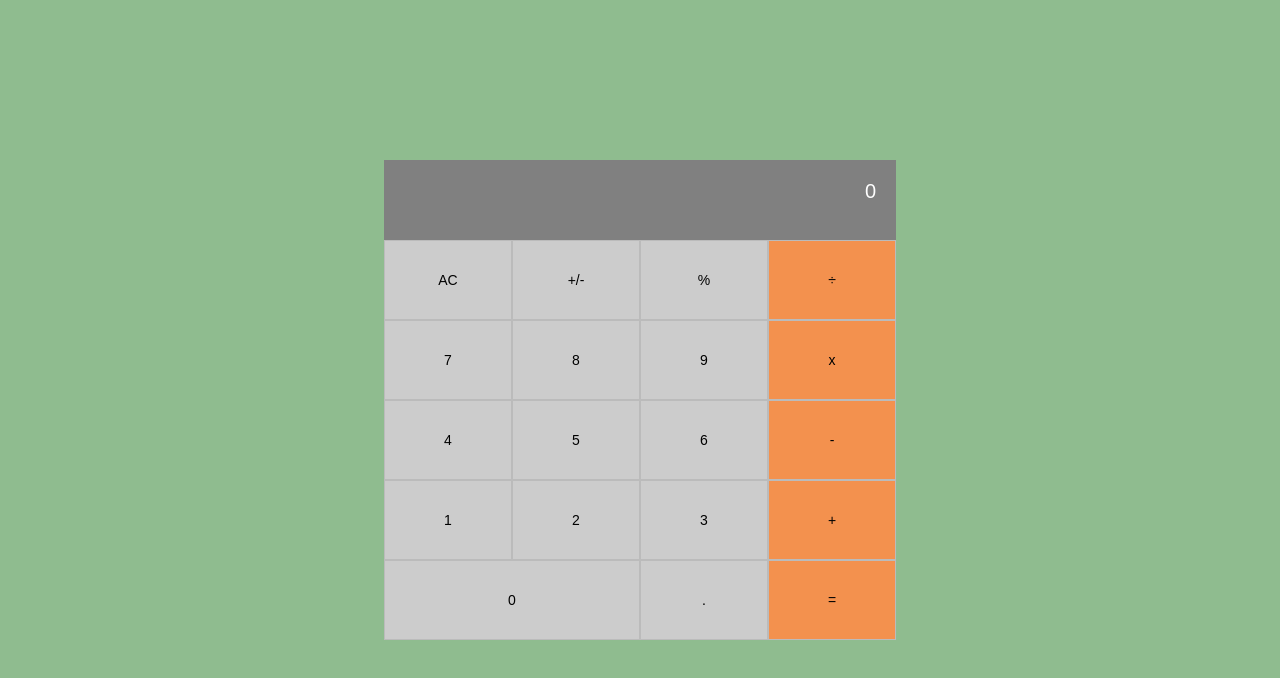
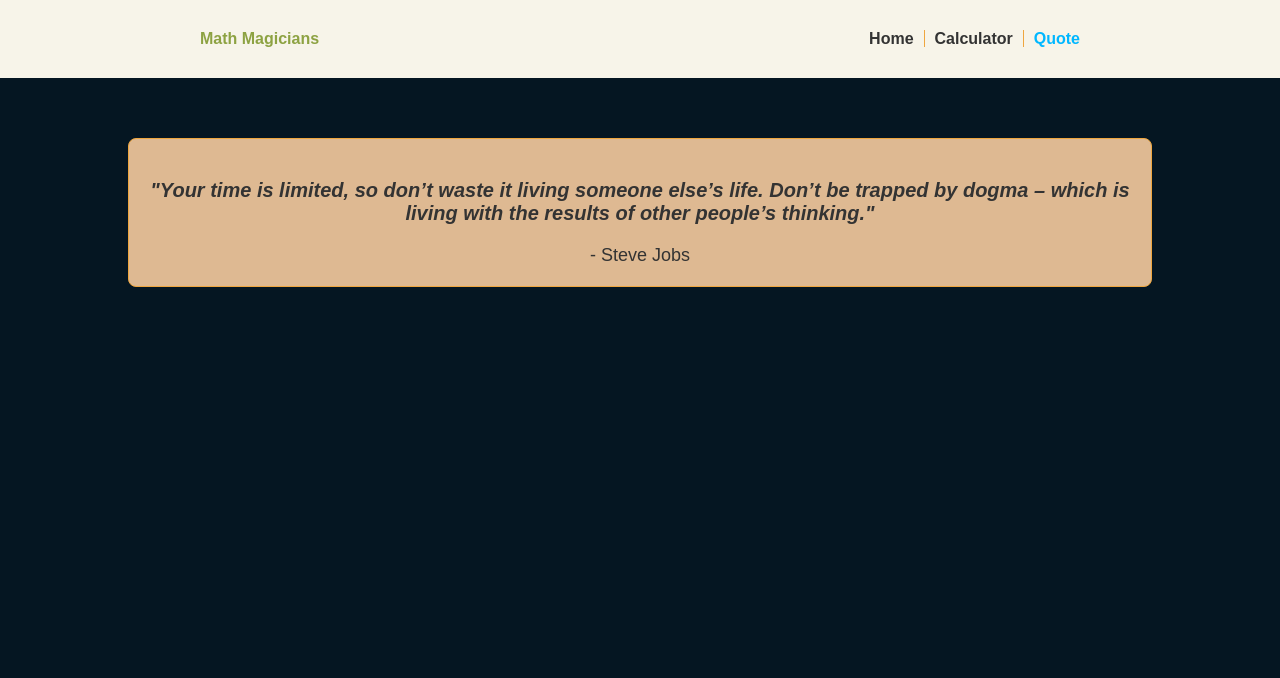
Before and after one commit to OybekKayumov/m3-math-magicians, a React (Create React App) app: page /Quote in a window 1280 px wide. Shown: the top 678 px of the page. Built offline with nearby package versions, Linux system fonts and the light colour scheme.

Commit message:
update style

```diff
--- a/src/App.css
+++ b/src/App.css
@@ -1,4 +1,10 @@
-.calculator {
+/* .calculator { */
+.work-place {
   width: 100%;
   height: 100%;
+  display: flex;
+  flex-direction: column;
+  justify-content: flex-start;
+  align-items: center;
+  padding-top: 2rem;
 }
--- a/src/App.js
+++ b/src/App.js
@@ -1,6 +1,10 @@
 import React, { Component } from 'react';
+import { BrowserRouter as Router, Routes, Route } from 'react-router-dom';
 import './App.css';
 import Calculator from './components/Calculator';
+import Home from './components/Home';
+import Quote from './components/Quote';
+import Navbar from './components/Navbar';
 
 class App extends Component {
   constructor(props) {
@@ -10,9 +14,32 @@
 
   render() {
     return (
-      <Calculator className="calculator" />
+      <>
+        <Router>
+          <Navbar />
+          <section className="work-place">
+            <Routes>
+              <Route
+                path="/math-magicians"
+                element={<Home />}
+              />
+              <Route
+                path="/Calculator"
+                element={<Calculator className="calculator" />}
+              />
+              <Route
+                path="/Quote"
+                element={<Quote />}
+              />
+            </Routes>
+          </section>
+
+        </Router>
+      </>
     );
   }
 }
 
 export default App;
+
+/* <Calculator className="calculator" /> */
--- a/src/components/Calculator.css
+++ b/src/components/Calculator.css
@@ -1,13 +1,34 @@
+.main-container {
+  width: 100%;
+  display: flex;
+  flex-direction: column;
+  align-items: center;
+  gap: 2rem;
+}
+
+.main-container p {
+  font-size: 1.8rem;
+  font-weight: bold;
+  color: #333;
+  background-color: #deb992;
+  border: 1px solid #eba63f;
+  border-radius: 8px;
+  padding: 1rem 4rem;
+}
+
 .box-container {
+  /* width: 90vw; */
   width: 100%;
   height: 60vh;
   background-color: #808080;
   display: grid;
   grid-template-columns: repeat(4, 1fr);
   grid-template-rows: repeat(6, 1fr);
+  border: 1px solid #eba63f;
 }
 
-.result-screen {
+.screen {
+  /* grid-column: 1 / span 4; */
   grid-column: 1 / -1;
   color: #fff;
   padding: 2rem;
@@ -54,6 +75,17 @@
 }
 
 @media (min-width: 900px) {
+  .main-container {
+    width: 100%;
+    flex-direction: row;
+    justify-content: space-evenly;
+    align-items: flex-start;
+  }
+
+  p {
+    margin-top: 2rem;
+  }
+
   .box-container {
     width: 40vw;
   }
--- a/src/components/Calculator.js
+++ b/src/components/Calculator.js
@@ -18,9 +18,10 @@
   };
 
   return (
-    <>
+    <div className="main-container">
+      <p>Let&apos;s Do Some Math!</p>
       <div className="box-container">
-        <div className="result-screen">
+        <div className="screen">
           { properties.total}
           { properties.operation}
           { properties.next }
@@ -45,7 +46,7 @@
         <button onClick={handleClick} type="button" className="btn">.</button>
         <button onClick={handleClick} type="button" className="btn hover-btn">=</button>
       </div>
-    </>
+    </div>
   );
 };
 
--- a/src/components/Home.js
+++ b/src/components/Home.js
@@ -1,10 +1,10 @@
 import './pages.css';
 
 const Home = () => {
-  const para = 'Lorem ipsum dolor sit amet, consectetur adipiscing elit, sed do eiusmod tempor incididunt ut labore et dolore magna aliqua. Ut enim ad minim veniam, quis nostrud exercitation ullamco laboris nisi ut aliquip ex ea commodo consequat. Duis labore et dolore magna aliqua. Ut enim ad minim veniam, quis nostrud exercitation ullamco laboris nisi ut aliquip ex ea commodo labore et dolore magna aliqua.';
+  const para = 'Description: Math magicians is a website for all fans of mathematics. It is a Single Page App (SPA) that allows users to Make simple calculations, Read a random math-related quote. By building this application, you will learn how to use React. How to build the "Math magicians" website.   The core functionality is a calculator. At the very beginning your website will contain only the simple UI presented below, but it will be able to perform all math operations.';
 
   return (
-    <section className="home-container">
+    <section className="container-home">
       <h1>Welcome To Our page!</h1>
       <p>{para}</p>
     </section>
--- a/src/components/Navbar.js
+++ b/src/components/Navbar.js
@@ -9,7 +9,7 @@
           className="nav-logo"
           to="/math-magicians"
         >
-          Math Nagicians
+          Math Magicians
         </NavLink>
       </div>
       <ul>
--- a/src/components/Quote.js
+++ b/src/components/Quote.js
@@ -5,7 +5,7 @@
   const quoteAuthor = '- Steve Jobs';
 
   return (
-    <div className="quote-container">
+    <div className="container-quote">
       <p>{quoteText}</p>
       <span>{quoteAuthor}</span>
     </div>
--- a/src/components/pages.css
+++ b/src/components/pages.css
@@ -7,3 +7,101 @@
   align-items: center;
   gap: 2rem;
 }
+
+.container-home h1 {
+  font-size: 1.8rem;
+  font-weight: bold;
+  color: #333;
+  background-color: #deb992;
+  border-radius: 8px;
+  padding: 1rem 4rem;
+  margin-bottom: 2rem;
+}
+
+.container-home p {
+  width: 80%;
+  font-size: 1.8rem;
+  font-weight: bold;
+  color: #333;
+  background-color: #deb992;
+  border: 2px solid #efa63f;
+  border-radius: 8px;
+  padding: 1rem 4rem;
+  margin-bottom: 2rem;
+}
+
+nav {
+  padding: 3rem;
+  color: black;
+  background-color: #f7f4e9;
+  display: flex;
+  justify-content: space-between;
+  align-items: center;
+  gap: 2rem;
+  font-size: 1.6rem;
+  font-weight: bold;
+}
+
+ul {
+  display: flex;
+  justify-content: center;
+  list-style-type: none;
+  font-size: 1.6rem;
+  font-weight: bold;
+}
+
+ul li a {
+  text-decoration: none;
+  color: #333;
+  outline: none;
+}
+
+ul li:not(:first-child)::before {
+  content: "";
+  border-left: 1px solid #efa63f;
+  padding: 0 0 0 1rem;
+  margin-left: 1rem;
+}
+
+.nav-logo {
+  text-decoration: none;
+  color: #8da242 !important;
+  text-align: center;
+  display: flex;
+}
+
+.active {
+  color: #00b7ff;
+}
+
+/* medium devices and desktops */
+
+@media (min-width: 992px) {
+  nav {
+    padding: 3rem 20rem;
+  }
+}
+
+/* quote styling */
+
+.container-quote {
+  display: flex;
+  flex-direction: column;
+  align-items: center;
+  font-size: 1.8rem;
+  color: #333;
+  width: 80%;
+  background-color: #deb992;
+  border: 1px solid #efa63f;
+  border-radius: 8px;
+  margin-top: 4rem;
+  padding: 2rem;
+}
+
+.container-quote p {
+  text-align: center;
+  font-style: italic;
+  font-size: 2rem;
+  font-weight: bold;
+  margin-bottom: 2rem;
+}
--- a/src/index.css
+++ b/src/index.css
@@ -9,12 +9,17 @@
   font-size: 62.5%;
   box-sizing: border-box;
   scroll-behavior: smooth;
+  height: 100vh;
 }
 
 body {
-  display: grid;
+  display: flex;
+  flex-direction: column;
+  background-color: #051622;
+}
+
+.root {
   width: 100vw;
-  height: 100vh;
-  background-color: darkseagreen;
-  place-content: center;
+  height: 100%;
+  overflow-x: hidden;
 }
```
